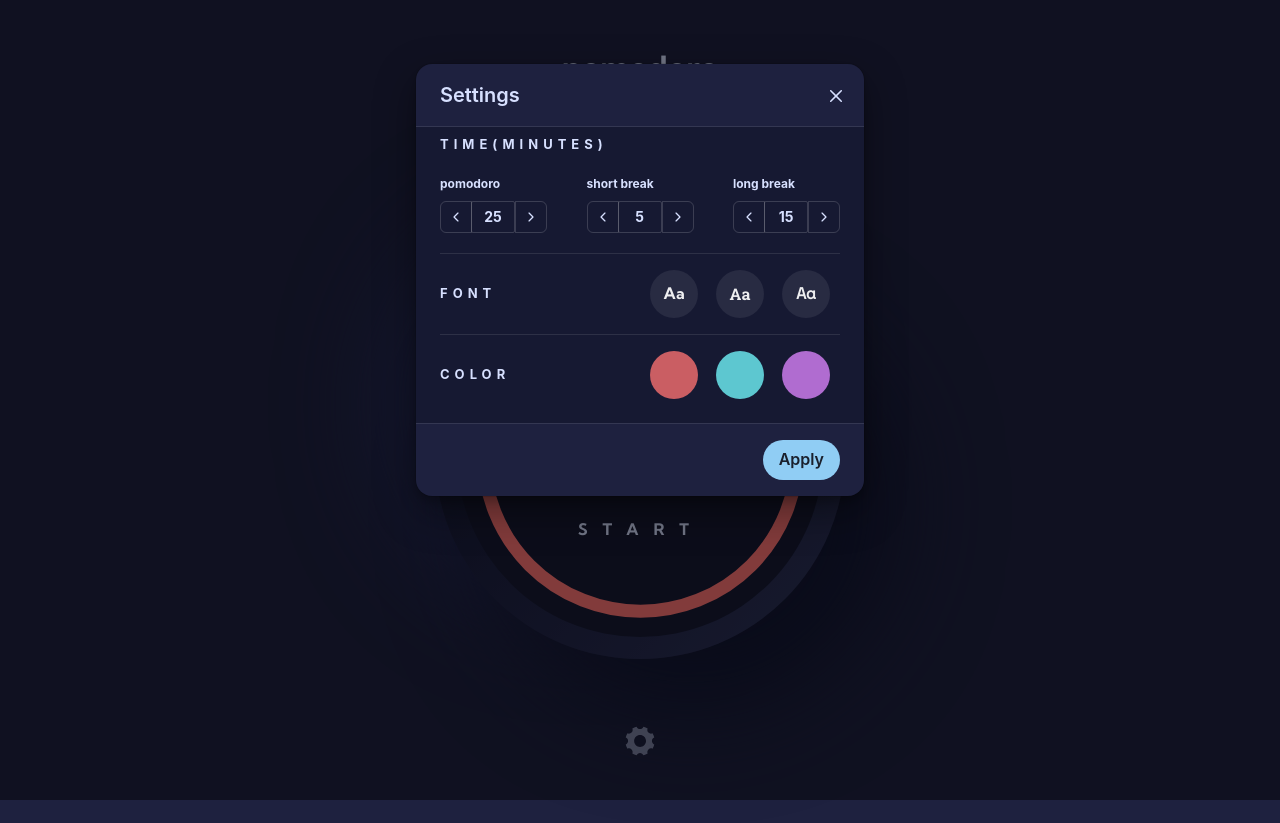
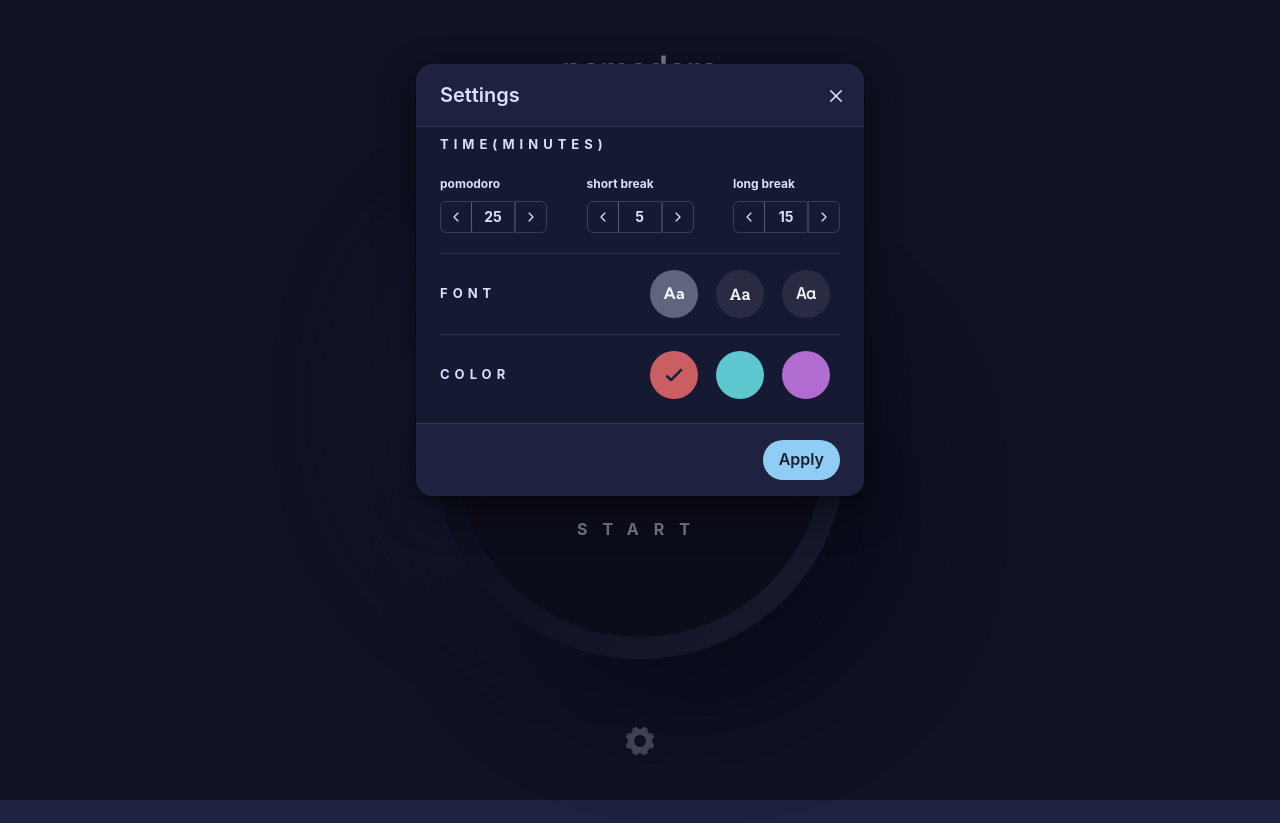
Before and after one commit to blp100/pomodoro-app, a Next.js app: page / in a window 1280 px wide. Both pictures are taken after a click on the icon 640 px from the left and 741 px from the top of the page. Built offline with nearby package versions, Linux system fonts and the light colour scheme.

Commit message:
feat: add fonts customize

```diff
--- a/components/theme-selector.js
+++ b/components/color-selector.js
@@ -2,7 +2,7 @@ import { HStack, IconButton, Text } from "@chakra-ui/react";
 import { themeColorData } from "../lib/constants";
 import { IoIosCheckmark } from "react-icons/io";
 
-const ThemeSelector = (props) => {
+const ColorSelector = (props) => {
   const { setColorHandler, color, ...otherProps } = props;
 
   return (
@@ -75,4 +75,4 @@ const ThemeSelector = (props) => {
   );
 };
 
-export default ThemeSelector;
+export default ColorSelector;
--- a/components/color-theme.js
+++ b/components/color-theme.js
@@ -1,43 +1,61 @@
 import { createContext, useEffect, useState } from "react";
-import { themeColorData } from "../lib/constants";
+import { themeColorData, themeFontData } from "../lib/constants";
 
 const ThemeContext = createContext({
   themeColor: themeColorData.red,
-  changeThemeHandler: (color) => {},
+  themeFont: themeFontData.Kumbh_Sans,
+  changeThemeHandler: (color, font) => {},
 });
 
 export const ThemeContextProvider = ({ children }) => {
   const [themeColor, setThemeColor] = useState(themeColorData.red);
-  useEffect(() => initialThemeColorHandler());
+  const [themeFont, setThemeFont] = useState(themeFontData.Kumbh_Sans);
+
+  useEffect(() => initialThemeHandler());
 
   const isLocalStorageEmpty = () => {
-    return !localStorage.getItem("themeColor");
+    if (
+      !localStorage.getItem("themeColor") ||
+      !localStorage.getItem("themeFont")
+    ) {
+      return false;
+    } else {
+      return true;
+    }
   };
 
-  const initialThemeColorHandler = () => {
+  const initialThemeHandler = () => {
     if (isLocalStorageEmpty()) {
       localStorage.setItem("themeColor", themeColorData.red);
+      localStorage.setItem("themeFont", themeFontData.Kumbh_Sans);
       setThemeColor(themeColorData.red);
     } else {
       const themeColor = localStorage.getItem("themeColor");
+      const themeFont = localStorage.getItem("themeFont");
       setThemeColor(() => {
         return themeColor;
+      });
+      setThemeFont(() => {
+        return themeFont;
       });
     }
   };
 
-  const changeThemeHandler = (color) => {
+  const changeThemeHandler = (color, font) => {
     const themeColor = localStorage.getItem("themeColor");
+    const themeFont = localStorage.getItem("themeFont");
     setThemeColor(color);
-    setValueToLocalStorage(color);
+    setThemeFont(font);
+    setValueToLocalStorage(color, font);
   };
 
-  const setValueToLocalStorage = (data) => {
-    localStorage.setItem("themeColor", `${data}`);
+  const setValueToLocalStorage = (color, font) => {
+    localStorage.setItem("themeColor", `${color}`);
+    localStorage.setItem("themeFont", `${font}`);
   };
 
   return (
-    <ThemeContext.Provider value={{ themeColor, changeThemeHandler }}>
+    <ThemeContext.Provider value={{ themeColor, themeFont, changeThemeHandler }}>
       {children}
     </ThemeContext.Provider>
   );
--- /dev/null
+++ b/components/font-selector.js
@@ -0,0 +1,47 @@
+import { Button, HStack, Text } from "@chakra-ui/react";
+import { themeFontData } from "../lib/constants";
+
+const FontSelector = (props) => {
+  const { setFontHandler, font, ...otherProps } = props;
+  return (
+    <HStack justifyContent="space-between" my={4}>
+      <Text textStyle="h4" as="h4">
+        FONT
+      </Text>
+      <HStack width="200px" justifyContent="space-evenly">
+        <Button
+          width={12}
+          height={12}
+          borderRadius="50%"
+          fontFamily="Kumbh_Sans"
+          backgroundColor={font===themeFontData.Kumbh_Sans?"#D7E0FF60":null}
+          onClick={(e) => setFontHandler(themeFontData.Kumbh_Sans)}
+        >
+          Aa
+        </Button>
+        <Button
+          width={12}
+          height={12}
+          borderRadius="50%"
+          fontFamily="Roboto_Slab"
+          backgroundColor={font===themeFontData.Roboto_Slab?"#D7E0FF60":null}
+          onClick={(e) => setFontHandler(themeFontData.Roboto_Slab)}
+        >
+          Aa
+        </Button>
+        <Button
+          width={12}
+          height={12}
+          borderRadius="50%"
+          fontFamily="Space_Mono"
+          backgroundColor={font===themeFontData.Space_Mono?"#D7E0FF60":null}
+          onClick={(e) => setFontHandler(themeFontData.Space_Mono)}
+        >
+          Aa
+        </Button>
+      </HStack>
+    </HStack>
+  );
+};
+
+export default FontSelector;
--- a/components/setting.js
+++ b/components/setting.js
@@ -18,25 +18,30 @@ import { IoIosSettings } from "react-icons/io";
 import { useContext, useState } from "react";
 import ThemeContext from "../components/color-theme";
 import TimerInput from "./timer-input";
-import ThemeSelector from "./theme-selector";
+import ColorSelector from "./color-selector";
+import FontSelector from "./font-selector";
 
 const Setting = () => {
   const themeCtx = useContext(ThemeContext);
 
-  const changeThemeColorHandler = (color) => {
-    themeCtx.changeThemeHandler(color);
+  const changeThemeHandler = (color, font) => {
+    themeCtx.changeThemeHandler(color, font);
   };
 
   const { isOpen, onOpen, onClose } = useDisclosure();
-  const [themeColor, setThemeColor] = useState();
+  const [themeColor, setThemeColor] = useState(themeCtx.themeColor);
+  const [themeFont, setThemeFont] = useState(themeCtx.themeFont);
 
   const setColorHandler = (color) => {
     setThemeColor(color);
-    console.log(themeColor);
+  };
+
+  const setFontHandler = (font) => {
+    setThemeFont(font);
   };
 
   const applySettingHandler = () => {
-    changeThemeColorHandler(themeColor);
+    changeThemeHandler(themeColor, themeFont);
     onClose();
   };
 
@@ -89,42 +94,12 @@ const Setting = () => {
               <TimerInput key="longBreak" label="long break" time="15" />
             </Flex>
             <Divider />
-            <HStack justifyContent="space-between" my={4}>
-              <Text textStyle="h4" as="h4">
-                FONT
-              </Text>
-              <HStack width="200px" justifyContent="space-evenly">
-                <Button
-                  width={12}
-                  height={12}
-                  borderRadius="50%"
-                  fontFamily="Kumbh_Sans"
-                  onClick={(e) => changeThemeColorHandler(themeColorData.red)}
-                >
-                  Aa
-                </Button>
-                <Button
-                  width={12}
-                  height={12}
-                  borderRadius="50%"
-                  fontFamily="Roboto_Slab"
-                  onClick={(e) => changeThemeColorHandler(themeColorData.red)}
-                >
-                  Aa
-                </Button>
-                <Button
-                  width={12}
-                  height={12}
-                  borderRadius="50%"
-                  fontFamily="Space_Mono"
-                  onClick={(e) => changeThemeColorHandler(themeColorData.red)}
-                >
-                  Aa
-                </Button>
-              </HStack>
-            </HStack>
+            <FontSelector setFontHandler={setFontHandler} font={themeFont} />
             <Divider />
-            <ThemeSelector setColorHandler={setColorHandler} color={themeColor}/>
+            <ColorSelector
+              setColorHandler={setColorHandler}
+              color={themeColor}
+            />
           </ModalBody>
           <Divider />
           <ModalFooter>
--- a/components/status-bar.js
+++ b/components/status-bar.js
@@ -48,6 +48,7 @@ const StatusBar = () => {
             userSelect="none"
             textStyle={"body1"}
             fontSize={["12px, 14px"]}
+            fontFamily={themeCtx.themeFont}
             _hover={{
               opacity: 0.8,
             }}
--- a/components/timer.js
+++ b/components/timer.js
@@ -33,7 +33,7 @@ const Timer = () => {
             color="lavenderMist"
             position="relative"
             textAlign="Center"
-            fontFamily="Kumbh_Sans"
+            fontFamily={themeCtx.themeFont}
           >
             17:59
           </Text>
@@ -42,7 +42,7 @@ const Timer = () => {
             color="lavenderMist"
             position="relative"
             textAlign="Center"
-            fontFamily="Kumbh_Sans"
+            fontFamily={themeCtx.themeFont}
             ml={0.5}
           >
             START
--- a/lib/constants.js
+++ b/lib/constants.js
@@ -12,3 +12,9 @@ export const themeColorData = {
   blue: "electricBlue",
   purple: "heliotrope",
 };
+
+export const themeFontData = {
+  Kumbh_Sans: "Kumbh_Sans",
+  Roboto_Slab: "Roboto_Slab",
+  Space_Mono: "Space_Mono",
+};
```
